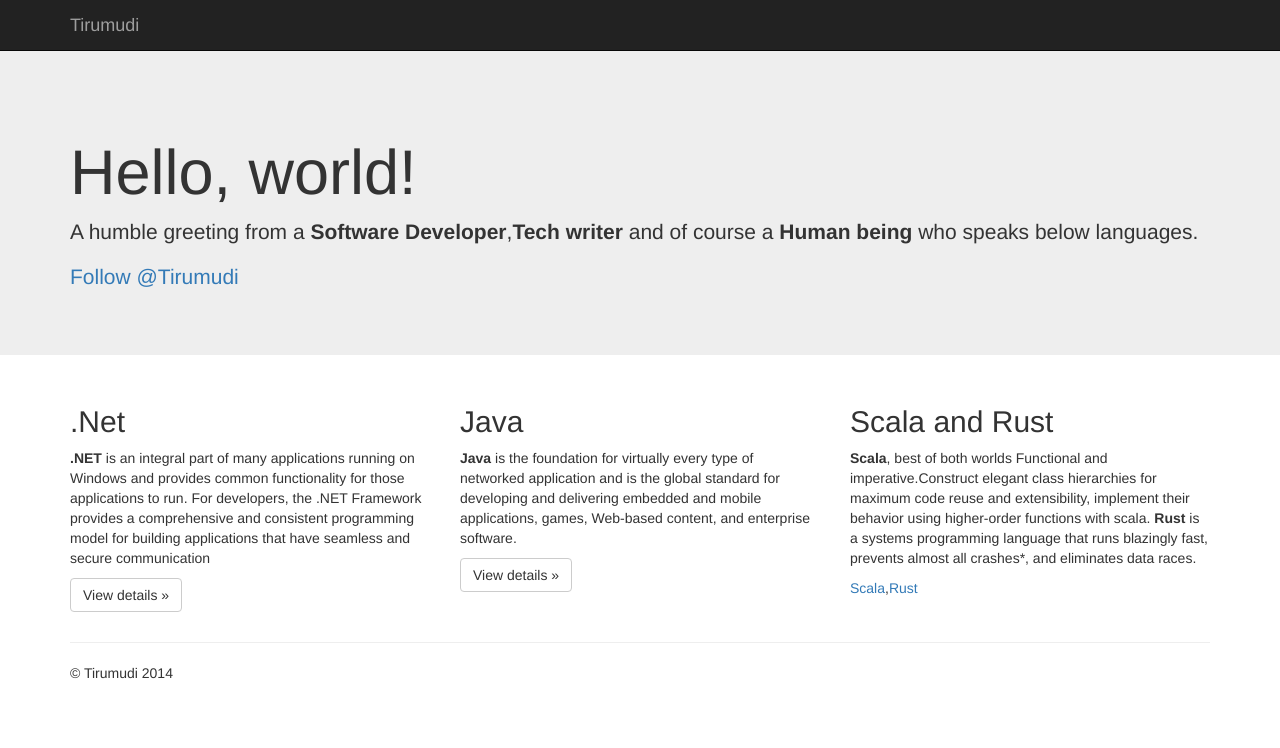
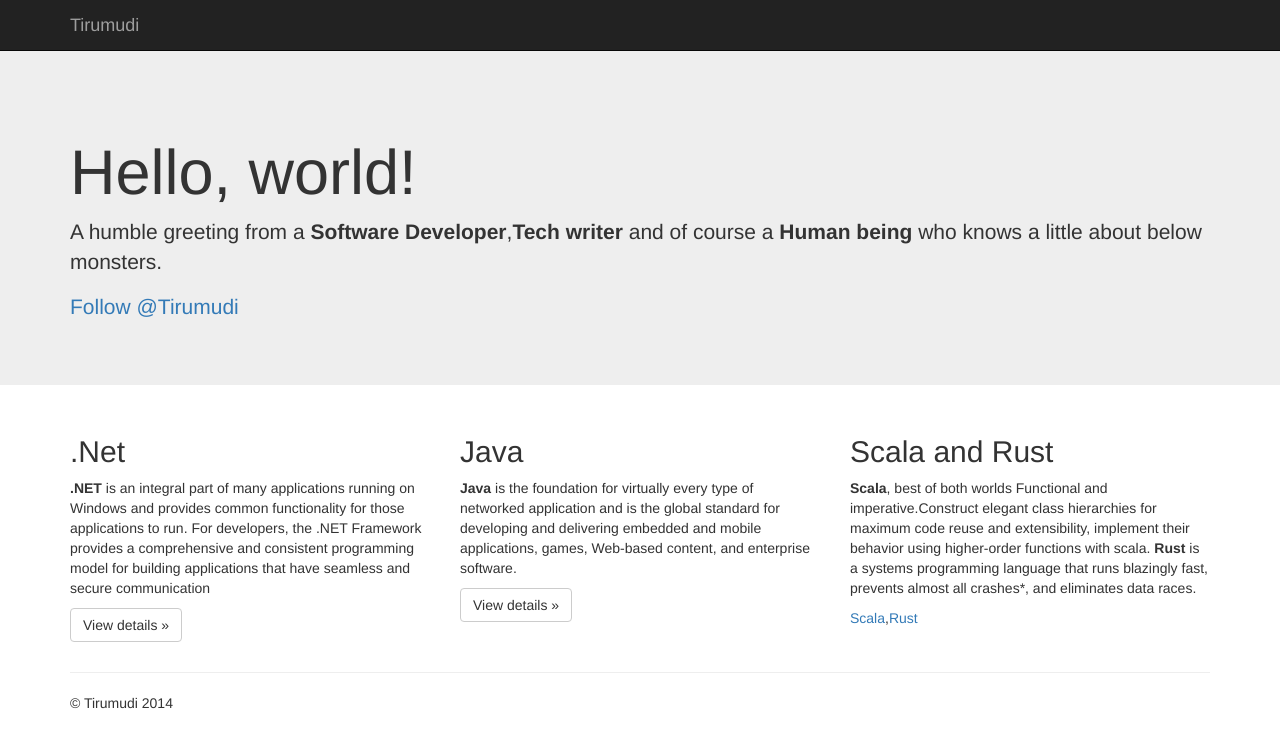
Before and after one commit to tirumudi/tirumudi.github.io, a plain HTML site: page index.html in a window 1280 px wide. Drawn offline with nearby package versions, Linux system fonts and the light colour scheme; files that its build step writes are made by us from their sources.

Commit message:
Updated index.html
Updated content.

```diff
--- a/index.html
+++ b/index.html
@@ -83,7 +83,7 @@
     <br/>
       <div class="container">
         <h1>Hello, world!</h1>
-        <p>A humble greeting from a <b>Software Developer</b>,<b>Tech writer</b> and of course a<b> Human being </b> who speaks below languages. </p>
+        <p>A humble greeting from a <b>Software Developer</b>,<b>Tech writer</b> and of course a<b> Human being </b> who knows a little about below monsters. </p>
         <p>
             <!--<a class="btn btn-primary btn-lg" href="#" role="button">Twitter &raquo;</a>-->
           <a href="https://twitter.com/Tirumudi" class="twitter-follow-button" data-show-count="false" data-size="large" data-show-screen-name="false" data-dnt="true">Follow @Tirumudi</a>
```
